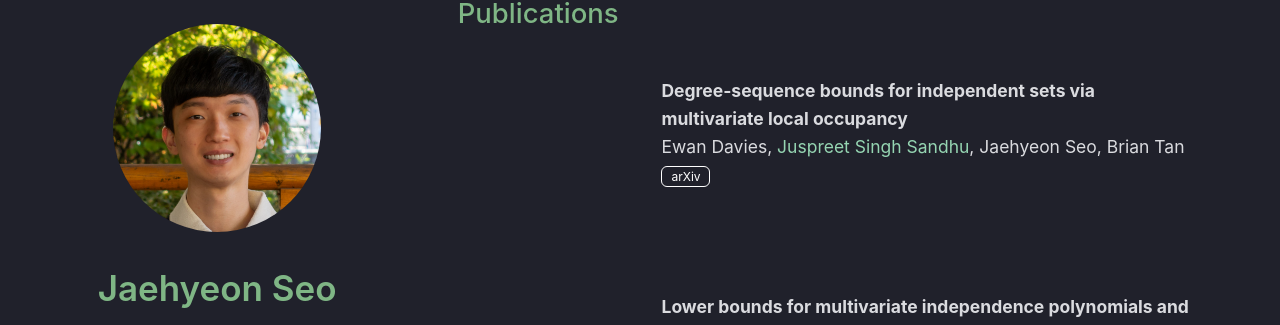
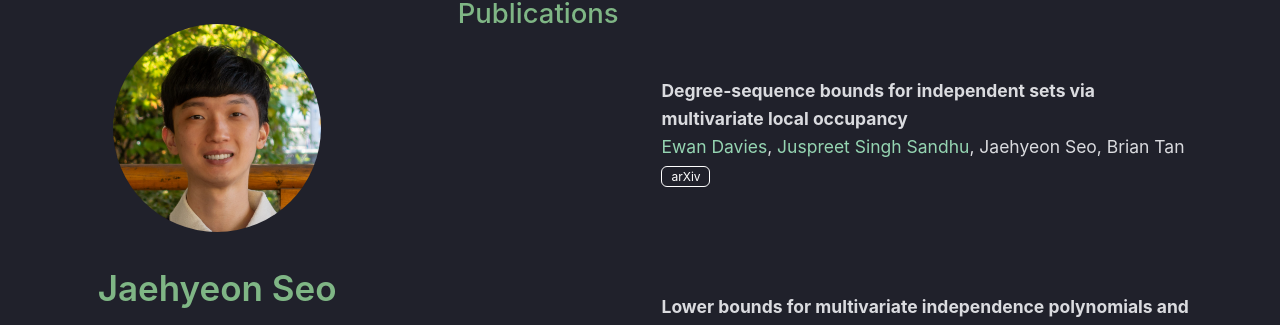
Before and after one commit to thegreatseo/thegreatseo.github.io, a Jekyll site: the page built from index.md, in a window 1280 px wide and 900 px high, scrolled down 408 px. Shown: the part 124-449 px from the top of the window. Built offline with Jekyll 4.4.1, drawn with Linux system fonts in a browser that asks for light colours; a style sheet for code colours, icons or effects is not loaded; part of the change alters nothing that is shown.

Commit message:
Fix typo

```diff
--- a/_data/coauthors.yml
+++ b/_data/coauthors.yml
@@ -25,7 +25,7 @@ main:
   homepage: https://scholar.google.com/citations?user=Bmbkv6sAAAAJ
 
 - name: Ewan Davies
-  hamepage: https://www.ewandavies.org/
+  homepage: https://www.ewandavies.org/
 
 - name: Juspreet Singh Sandhu
   homepage: https://juspreetsandhu.me/
```
